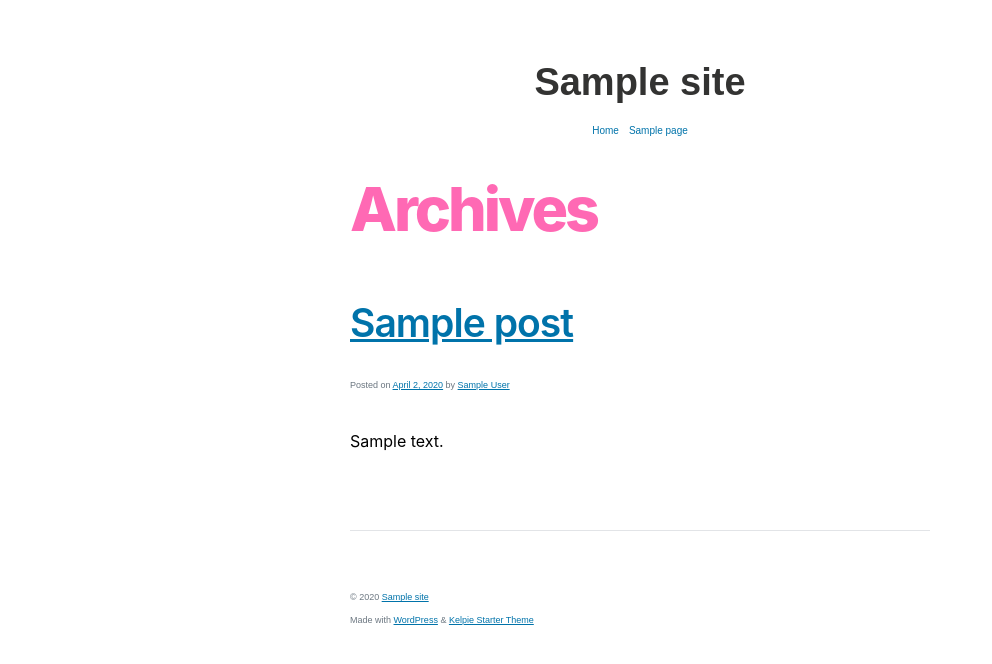
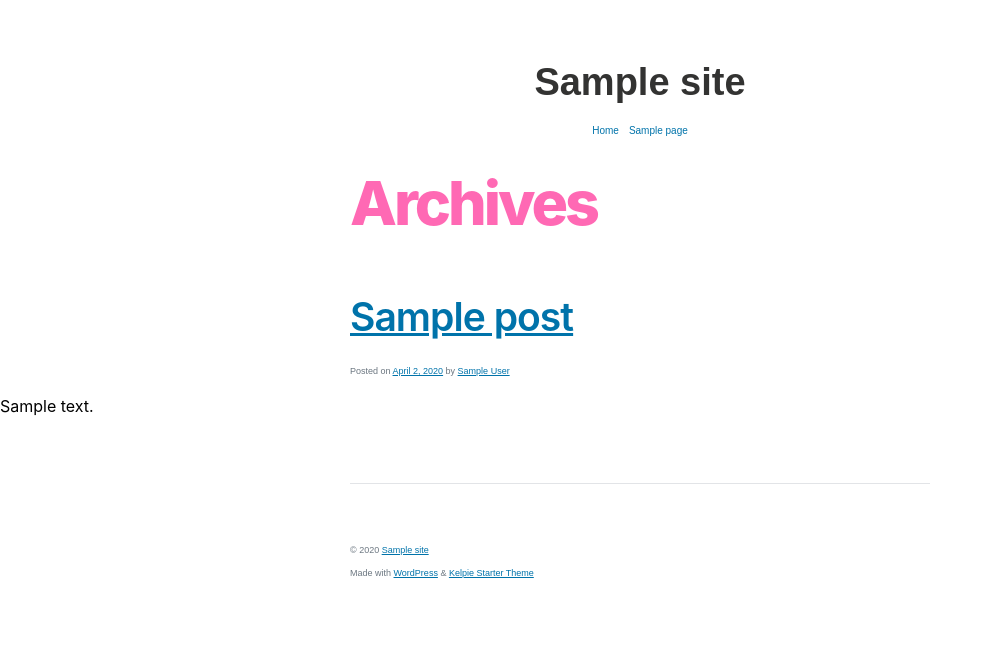
Before and after one commit to octopusthink/kelpie, a WordPress theme: template themes/kelpie/archive.php in a window 1280 px wide. Shown: the top 664 px of the page, without its empty margins (0-992 px from the left). Run offline with PHP 8.4 and a stand-in for WordPress, Linux system fonts and the light colour scheme; the site name, menu and one post (Sample post) are stand-ins, and other content is empty; some libraries are stand-ins or nearby versions.

Commit message:
feat: Add & apply spacing variables.

```diff
--- a/themes/kelpie/assets/scss/blocks/headings.scss
+++ b/themes/kelpie/assets/scss/blocks/headings.scss
@@ -4,25 +4,41 @@
 .site-main {
     h1 {
         @include typography(titles);
+        margin: 0 0 get($spacing, "s");
     }
 
     h2 {
         @include typography(headings, large);
+        margin: 0 0 get($spacing, "s");
     }
 
     h3 {
         @include typography(headings, medium);
+        margin: 0 0 get($spacing, "s");
     }
 
     h4 {
         @include typography(headings, small);
+        margin: 0 0 get($spacing, "s");
     }
 
     h5 {
         @include typography(subtitles, large);
+        margin: 0 0 get($spacing, "s");
     }
 
     h6 {
         @include typography(subtitles, small);
+        margin: 0 0 get($spacing, "s");
+    }
+
+    // Headings that follow a paragraph get a little extra spacing.
+    p + h1,
+    p + h2,
+    p + h3,
+    p + h4,
+    p + h5,
+    p + h6 {
+        margin-top: get($spacing, "l");
     }
 }
--- a/themes/kelpie/assets/scss/blocks/paragraphs.scss
+++ b/themes/kelpie/assets/scss/blocks/paragraphs.scss
@@ -4,6 +4,7 @@
 .site-main {
     p {
         @include typography(body);
+        margin: 0 0 get($spacing, "s");
 
         // Gutenberg Font-size utility classes
         &.has-small-font-size {
--- a/themes/kelpie/assets/scss/design-tokens/_variables.scss
+++ b/themes/kelpie/assets/scss/design-tokens/_variables.scss
@@ -1,3 +1,16 @@
+/* Spacing */
+$spacing: (
+    "hairline": 0.4rem,
+    "xxs": 0.8rem,
+    "xs": 1.6rem,
+    "s": 2.4rem,
+    "m": 3.2rem,
+    "l": 4.8rem,
+    "xl": 6.4rem,
+    "xxl": 12.8rem
+);
+
+
 /* Typography */
 $typescale-base: 1.6rem; // Base font size. 1rem = 10px, so 1.6rem = 16px.
 $typescale-modifier: 1.25; // Scale modifier to determine steps in type scale. use a larger value for more contrast, and a smaller value for less contrast.
--- a/themes/kelpie/style.css
+++ b/themes/kelpie/style.css
@@ -824,6 +824,7 @@ object {
 	display: inline-block;
 }
 
+/* Spacing */
 /* Typography */
 /*--------------------------------------------------------------
 # Accessibility
@@ -1031,6 +1032,7 @@ big {
 	font-weight: 400;
 	letter-spacing: 0;
 	line-height: 1.6;
+	margin: 0 0 2.4rem;
 }
 
 .site-main p.has-small-font-size {
@@ -1052,6 +1054,7 @@ big {
 	font-weight: 800;
 	letter-spacing: -0.05em;
 	line-height: 1;
+	margin: 0 0 2.4rem;
 }
 
 .site-main h2 {
@@ -1062,6 +1065,7 @@ big {
 	font-weight: 600;
 	letter-spacing: -0.025em;
 	line-height: 1.2;
+	margin: 0 0 2.4rem;
 }
 
 .site-main h3 {
@@ -1072,6 +1076,7 @@ big {
 	font-weight: 600;
 	letter-spacing: -0.025em;
 	line-height: 1.2;
+	margin: 0 0 2.4rem;
 }
 
 .site-main h4 {
@@ -1082,6 +1087,7 @@ big {
 	font-weight: 600;
 	letter-spacing: -0.025em;
 	line-height: 1.2;
+	margin: 0 0 2.4rem;
 }
 
 .site-main h5 {
@@ -1092,6 +1098,7 @@ big {
 	font-weight: 400;
 	letter-spacing: -0.015em;
 	line-height: 1.2;
+	margin: 0 0 2.4rem;
 }
 
 .site-main h6 {
@@ -1102,6 +1109,16 @@ big {
 	font-weight: 400;
 	letter-spacing: -0.015em;
 	line-height: 1.2;
+	margin: 0 0 2.4rem;
+}
+
+.site-main p + h1,
+.site-main p + h2,
+.site-main p + h3,
+.site-main p + h4,
+.site-main p + h5,
+.site-main p + h6 {
+	margin-top: 4.8rem;
 }
 
 /*--------------------------------------------------------------
```
Also changed, not shown: themes/kelpie/style-rtl.css (+14 -0 lines).
